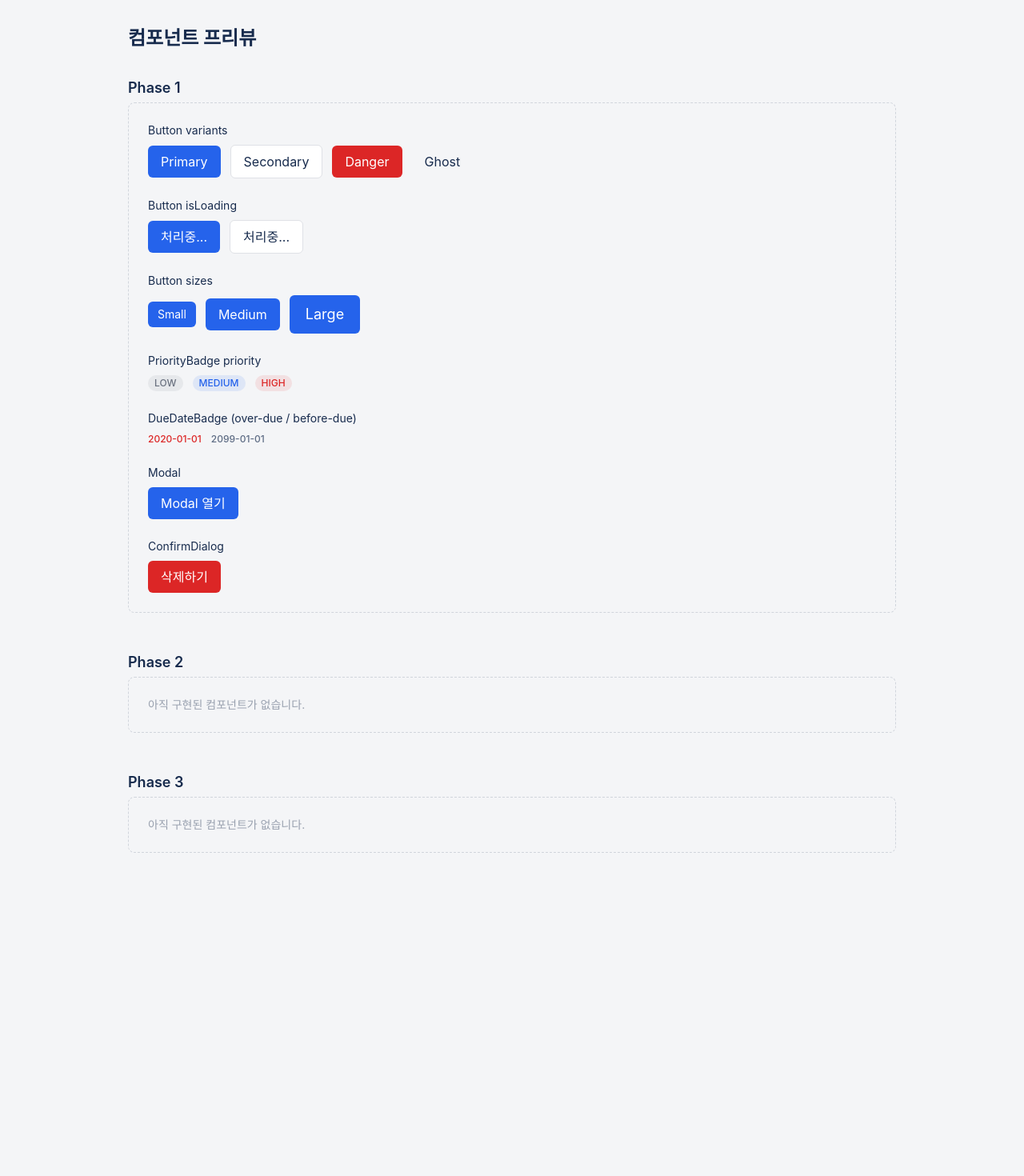
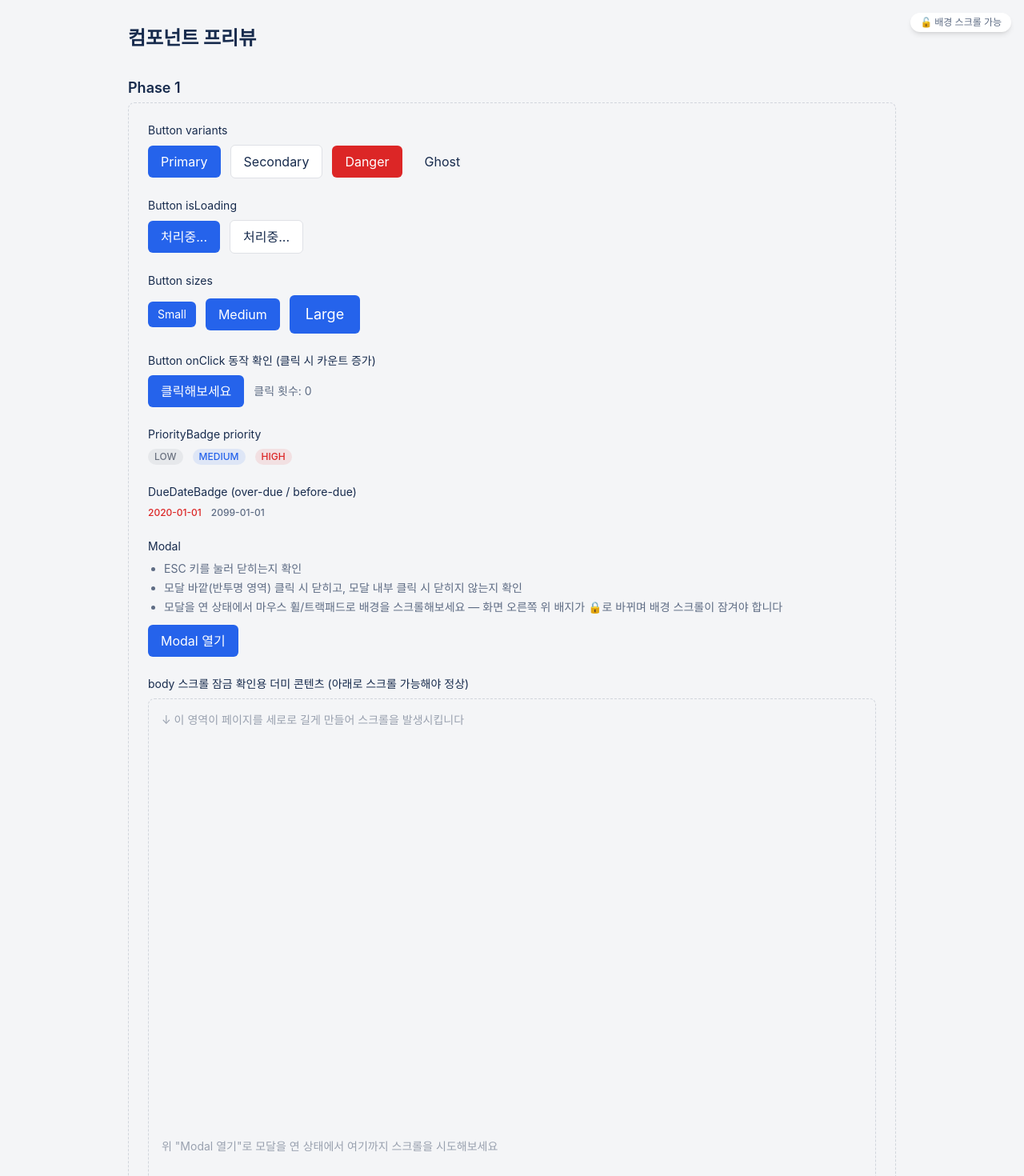
Before and after one commit to jngbng/claude-excercise-todo-app, a Next.js app: page /preview in a window 1280 px wide. Shown: the top 1470 px of the page at 80% size. Before the commit the page ends 1146 px from the top, so only its background shows below. Built offline with nearby package versions, Linux system fonts and the light colour scheme.

Commit message:
phase 0 구현 확인

```diff
--- a/app/preview/page.tsx
+++ b/app/preview/page.tsx
@@ -7,7 +7,7 @@
  * - /docs/COMPONENT_SPEC.md의 컴포넌트 계층을 기준으로 섹션을 나눈다.
  */
 
-import { useState } from "react";
+import { useEffect, useState } from "react";
 import { Button } from "@/client/components/ui/Button";
 import { Modal } from "@/client/components/ui/Modal";
 import { ConfirmDialog } from "@/client/components/ui/ConfirmDialog";
@@ -30,12 +30,43 @@ const PreviewSection = ({ title, description, children }: PreviewSectionProps) =
   </section>
 );
 
+/**
+ * document.body의 실제 class 변화를 관찰해 Modal이 body-scroll-locked를
+ * 제대로 붙였다 뗐다 하는지 화면에서 바로 확인할 수 있게 한다.
+ * (Modal의 내부 state가 아니라 실제 DOM을 관찰 — 배선이 잘못돼도 잡아낼 수 있도록)
+ */
+const useBodyScrollLocked = () => {
+  const [isLocked, setIsLocked] = useState(false);
+
+  useEffect(() => {
+    const update = () => setIsLocked(document.body.classList.contains("body-scroll-locked"));
+    update();
+
+    const observer = new MutationObserver(update);
+    observer.observe(document.body, { attributes: true, attributeFilter: ["class"] });
+    return () => observer.disconnect();
+  }, []);
+
+  return isLocked;
+};
+
 const PreviewPage = () => {
   const [isModalOpen, setIsModalOpen] = useState(false);
   const [isConfirmOpen, setIsConfirmOpen] = useState(false);
+  const [clickCount, setClickCount] = useState(0);
+  const isBodyScrollLocked = useBodyScrollLocked();
 
   return (
     <main className="mx-auto max-w-5xl p-8">
+      <div
+        data-testid="body-scroll-lock-indicator"
+        className={`fixed right-4 top-4 z-50 rounded-full px-3 py-1 text-xs font-medium shadow-md ${
+          isBodyScrollLocked ? "bg-danger text-white" : "bg-white text-text-secondary"
+        }`}
+      >
+        {isBodyScrollLocked ? "🔒 배경 스크롤 잠김" : "🔓 배경 스크롤 가능"}
+      </div>
+
       <h1 className="mb-8 text-2xl font-bold">컴포넌트 프리뷰</h1>
 
       {/* Phase 1: TicketCard, Column 등 */}
@@ -70,6 +101,18 @@ const PreviewPage = () => {
         </div>
 
         <div className="mb-6">
+          <p className="mb-2 text-sm text-text-primary">
+            Button onClick 동작 확인 (클릭 시 카운트 증가)
+          </p>
+          <div className="flex items-center gap-3">
+            <Button onClick={() => setClickCount((count) => count + 1)}>클릭해보세요</Button>
+            <span data-testid="click-count" className="text-sm text-text-secondary">
+              클릭 횟수: {clickCount}
+            </span>
+          </div>
+        </div>
+
+        <div className="mb-6">
           <p className="mb-2 text-sm text-text-primary">PriorityBadge priority</p>
           <div className="flex items-center gap-3">
             <PriorityBadge priority="LOW" />
@@ -88,6 +131,14 @@ const PreviewPage = () => {
 
         <div className="mb-6">
           <p className="mb-2 text-sm text-text-primary">Modal</p>
+          <ul className="mb-3 list-disc space-y-1 pl-5 text-sm text-text-secondary">
+            <li>ESC 키를 눌러 닫히는지 확인</li>
+            <li>모달 바깥(반투명 영역) 클릭 시 닫히고, 모달 내부 클릭 시 닫히지 않는지 확인</li>
+            <li>
+              모달을 연 상태에서 마우스 휠/트랙패드로 배경을 스크롤해보세요 — 화면 오른쪽 위
+              배지가 🔒로 바뀌며 배경 스크롤이 잠겨야 합니다
+            </li>
+          </ul>
           <Button onClick={() => setIsModalOpen(true)}>Modal 열기</Button>
           <Modal isOpen={isModalOpen} onClose={() => setIsModalOpen(false)}>
             <p className="mb-4">Modal 내용입니다.</p>
@@ -95,6 +146,20 @@ const PreviewPage = () => {
               닫기
             </Button>
           </Modal>
+        </div>
+
+        <div className="mb-6">
+          <p className="mb-2 text-sm text-text-primary">
+            body 스크롤 잠금 확인용 더미 콘텐츠 (아래로 스크롤 가능해야 정상)
+          </p>
+          <div
+            data-testid="scroll-lock-filler"
+            className="flex h-[140vh] flex-col justify-between rounded-lg border border-dashed border-gray-300 p-4 text-sm text-gray-400"
+          >
+            <span>↓ 이 영역이 페이지를 세로로 길게 만들어 스크롤을 발생시킵니다</span>
+            <span>위 &quot;Modal 열기&quot;로 모달을 연 상태에서 여기까지 스크롤을 시도해보세요</span>
+            <span>모달이 열려 있으면 배경(body)이 스크롤되지 않아야 합니다 ↑</span>
+          </div>
         </div>
 
         <div>
```
Also changed, not shown: 1 other file (tests, documents, lock files or other folders).
